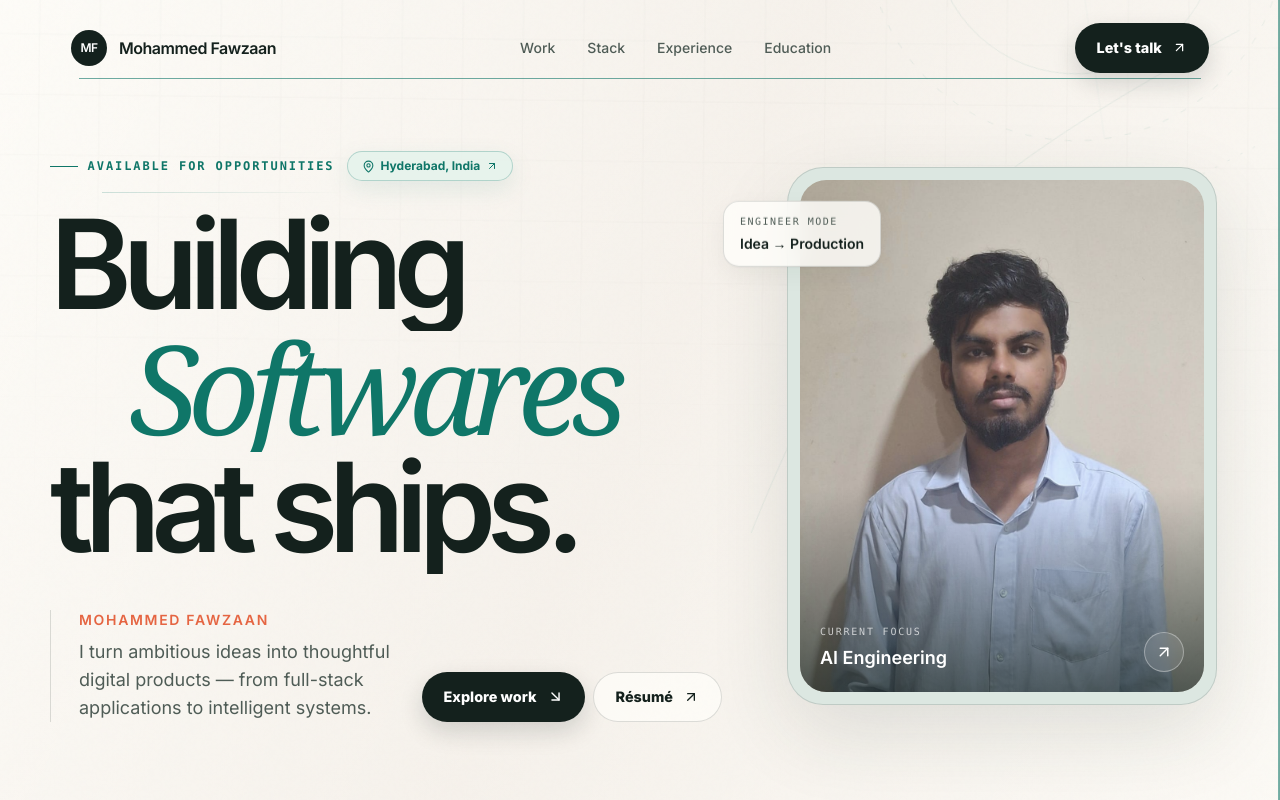
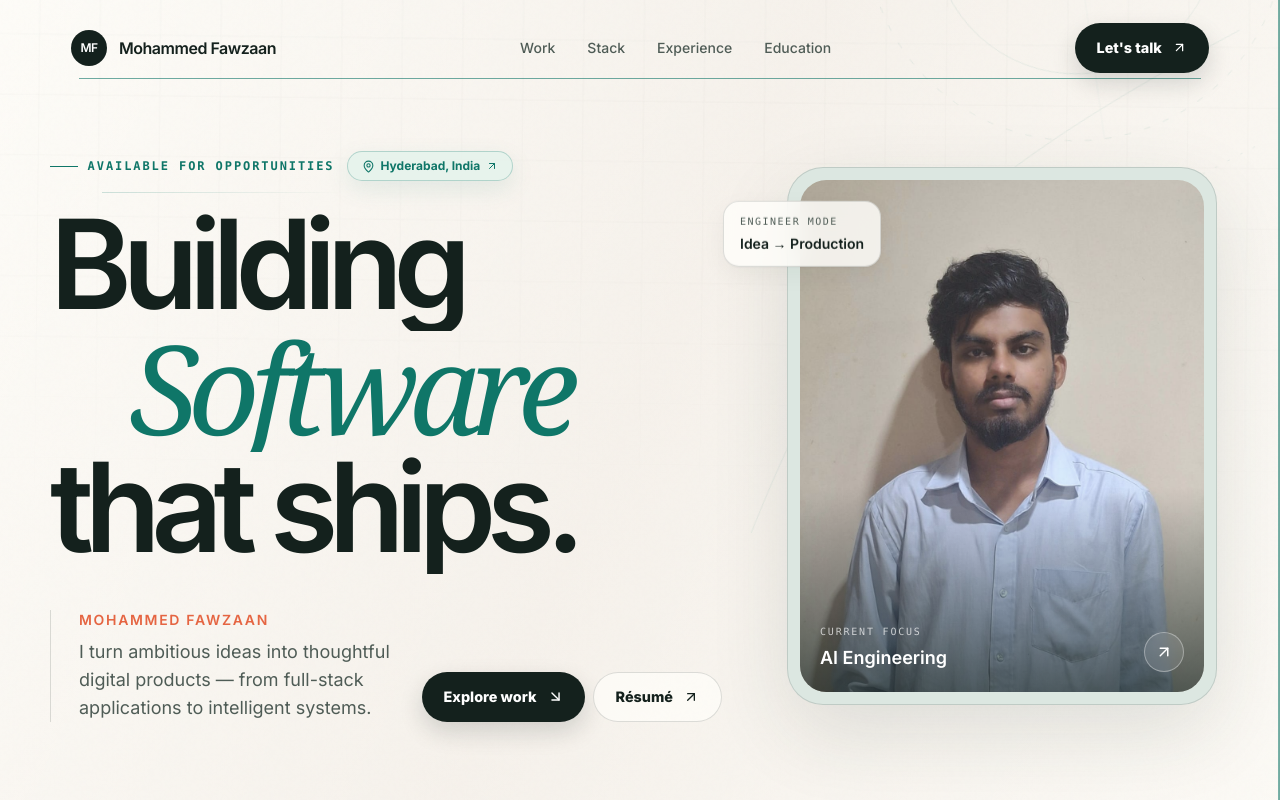
Before and after one commit to MohammedFawzaan/My-Portfolio, a Next.js app: page / in a window 1280 px wide. Shown: the top 800 px of the page. Built offline with nearby package versions, Linux system fonts and the light colour scheme.

Commit message:
fixed typo

```diff
--- a/components/Hero.tsx
+++ b/components/Hero.tsx
@@ -38,7 +38,7 @@ export default function Hero({ hero }: HeroProps) {
             className="text-[clamp(3.5rem,9.7vw,8.6rem)] font-semibold leading-[0.9] tracking-[-0.075em]"
           >
             <span className="block overflow-hidden pb-[0.08em]"><motion.span initial={reduceMotion ? false : { y: "110%" }} animate={{ y: 0 }} transition={{ duration: 0.9, ease }} className="block">Building</motion.span></span>
-            <span className="ml-[8vw] block overflow-hidden pb-[0.08em] sm:ml-20"><motion.span initial={reduceMotion ? false : { y: "110%" }} animate={{ y: 0 }} transition={{ duration: 0.9, delay: 0.08, ease }} className="editorial-serif block italic text-accent">Softwares</motion.span></span>
+            <span className="ml-[8vw] block overflow-hidden pb-[0.08em] sm:ml-20"><motion.span initial={reduceMotion ? false : { y: "110%" }} animate={{ y: 0 }} transition={{ duration: 0.9, delay: 0.08, ease }} className="editorial-serif block italic text-accent">Software</motion.span></span>
             <span className="block overflow-hidden pb-[0.08em]"><motion.span initial={reduceMotion ? false : { y: "110%" }} animate={{ y: 0 }} transition={{ duration: 0.9, delay: 0.16, ease }} className="block">that ships.</motion.span></span>
           </motion.h1>
 
```
